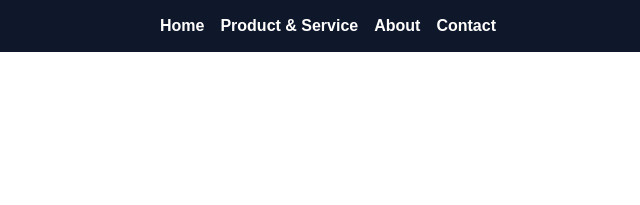
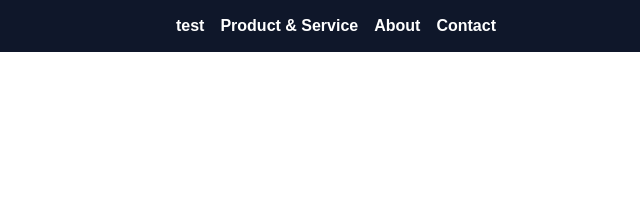
Before and after one commit to davidpujasto/agrapana, a website: page jaringan.html in a window 1280 px wide. Shown: the top 205 px of the page, 640-1280 px from the left. Drawn offline with nearby package versions, Linux system fonts and the light colour scheme; a web font is replaced by a local one.

Commit message:
Update jaringan.html

```diff
--- a/jaringan.html
+++ b/jaringan.html
@@ -72,7 +72,7 @@
         </div>
 
         <ul class="hidden md:flex space-x-4">
-            <li><a href="index.html" class="text-white  font-semibold font-segoe  hover:text-primary1">Home</a></li>
+            <li><a href="index.html" class="text-white  font-semibold font-segoe  hover:text-primary1">test</a></li>
             <li><a href="jaringan.html" class="text-white   font-semibold font-segoe  hover:text-primary1">Product & Service</a></li>
             <li><a href="about1.html" class="text-white   font-semibold font-segoe  hover:text-primary1">About</a></li>
             <li><a href="contact1.html" class="text-white  font-semibold font-segoe  hover:text-primary1">Contact</a></li>
```
